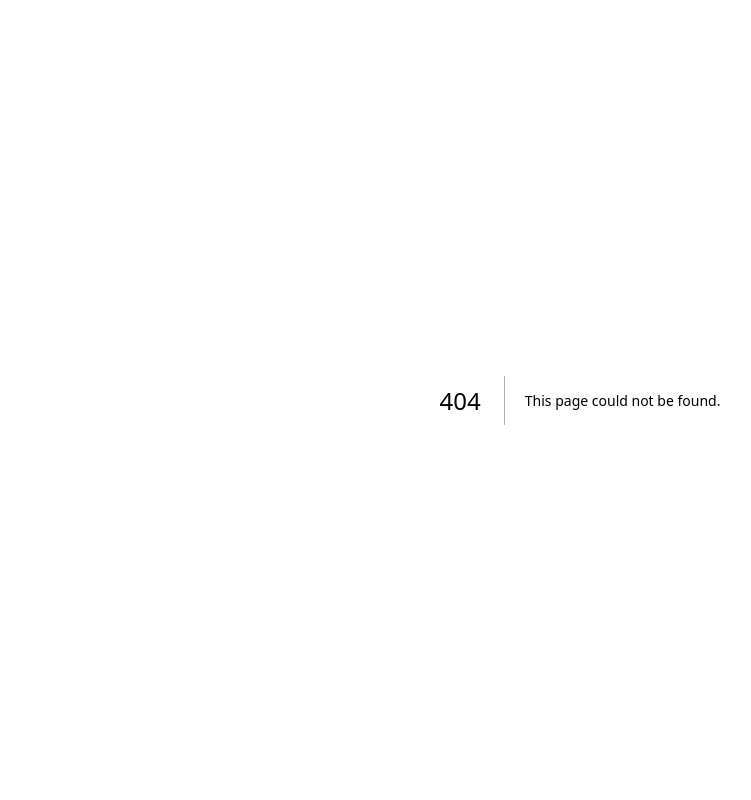
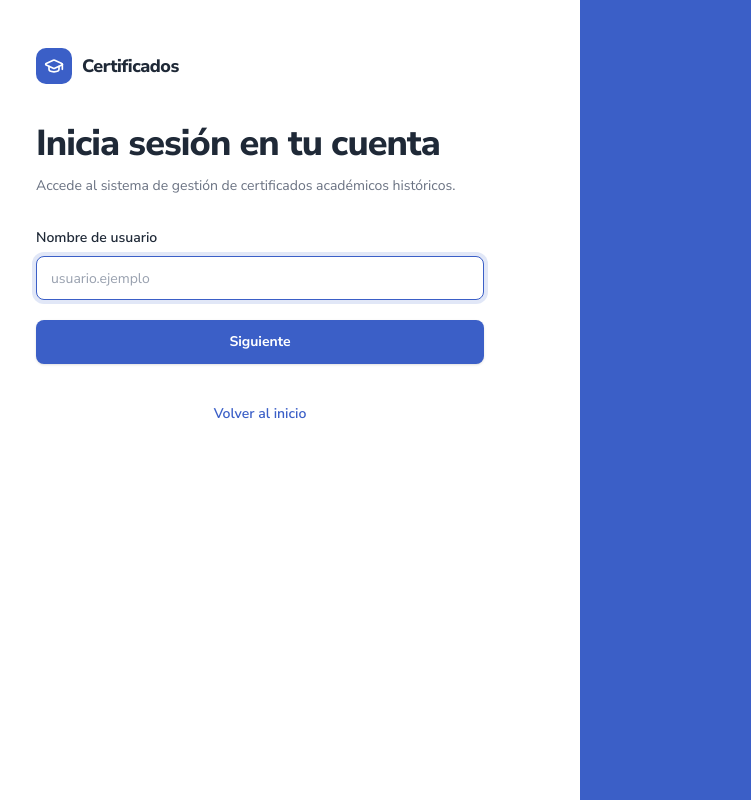
Before and after one commit to Cristianco9/certificate-application-app, a Next.js app: page /login in a window 1280 px wide. Before the commit this address had no page. Shown: the whole page, without its empty margins (60-811 px from the left). Built offline with nearby package versions, Linux system fonts and the light colour scheme; no server answers.

Commit message:
Page/login: page - CREATED

```diff
--- /dev/null
+++ b/src/app/login/page.tsx
@@ -0,0 +1,13 @@
+import type { Metadata } from "next";
+
+import { LoginPage } from "@/components/login/LoginPage";
+
+export const metadata: Metadata = {
+  title: "Iniciar sesión | Gestión de Certificados",
+  description:
+    "Acceso al sistema de gestión de certificados académicos históricos.",
+};
+
+export default function LoginRoute() {
+  return <LoginPage />;
+}
```
